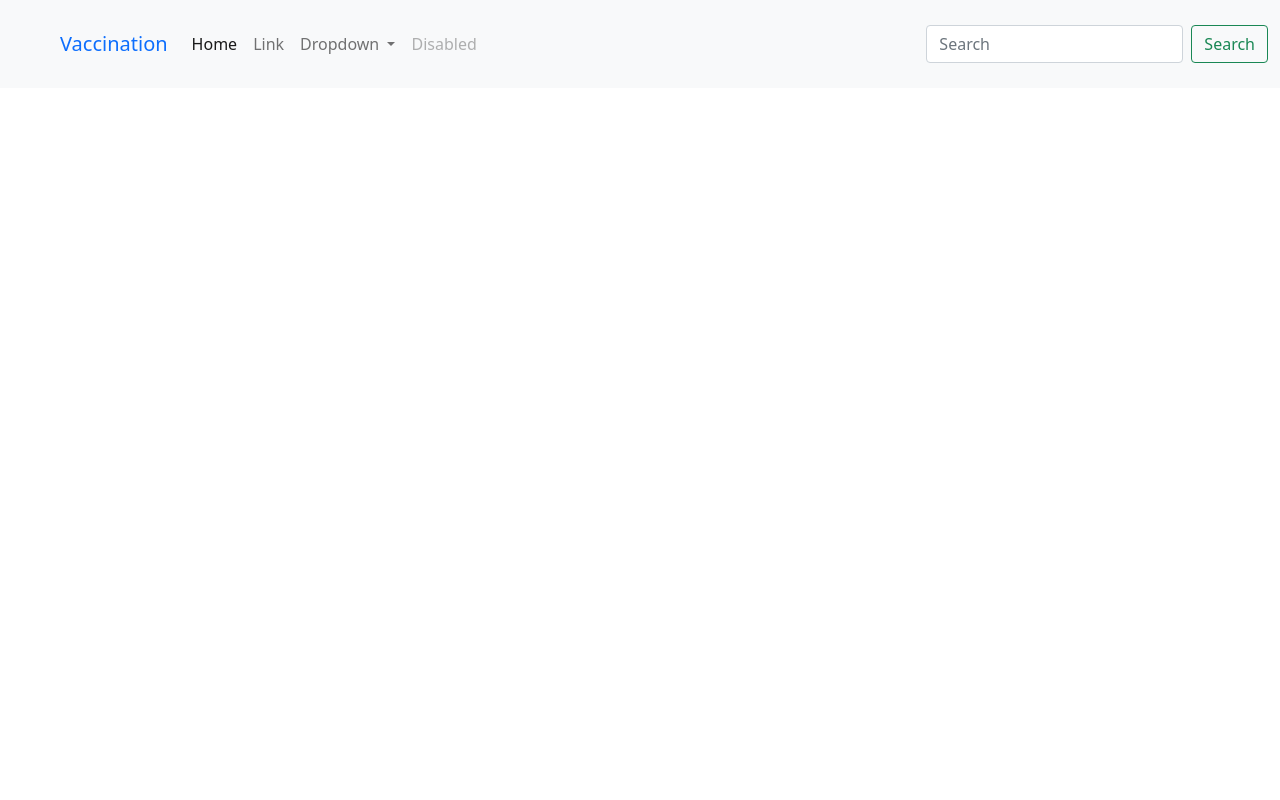
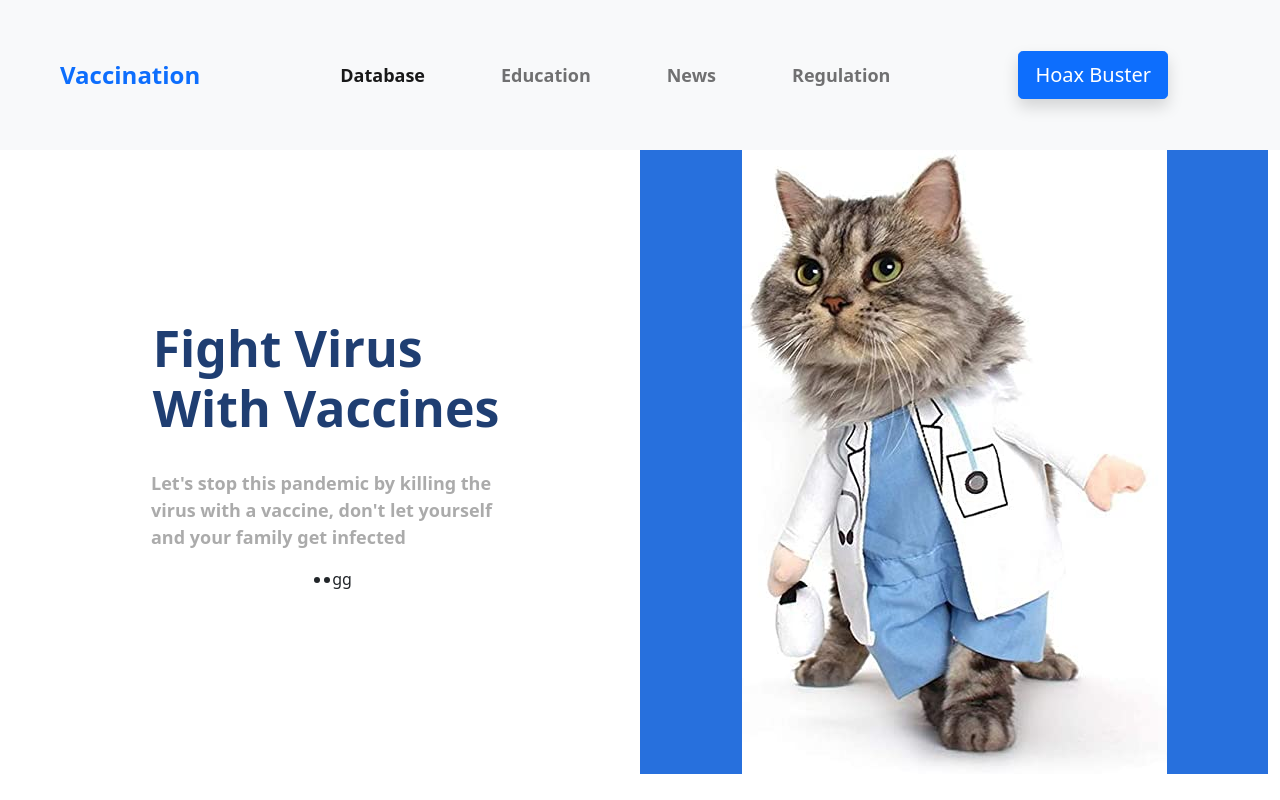
Before and after one commit to vicobettik/LaunchX.FrontEnd.Practica3, a plain HTML site: page index.html in a window 1280 px wide. Drawn offline with nearby package versions, Linux system fonts and the light colour scheme.

Commit message:
actualizacion archivos

```diff
--- a/index.html
+++ b/index.html
@@ -5,45 +5,53 @@
     <meta http-equiv="X-UA-Compatible" content="IE=edge">
     <meta name="viewport" content="width=device-width, initial-scale=1.0">
     <link href="https://cdn.jsdelivr.net/npm/bootstrap@5.1.3/dist/css/bootstrap.min.css" rel="stylesheet" integrity="sha384-1BmE4kWBq78iYhFldvKuhfTAU6auU8tT94WrHftjDbrCEXSU1oBoqyl2QvZ6jIW3" crossorigin="anonymous">
+    <link rel="stylesheet" href="./assets/css/styles.css">
     <title>Vaccination</title>
 </head>
 <body>
-    <nav class="navbar navbar-expand-lg navbar-light bg-light">
-        <div class="container-fluid">
-          <a class="navbar-brand text-primary mt-3 mb-3 ms-5" href="#">Vaccination</a>
+    <nav class="navbar navbar-expand-lg navbar-light bg-light menu">
+        <div class="container-fluid ">
+            <a class="navbar-brand text-primary mt-3 mb-3 ms-5 bold vac" href="index.html">Vaccination</a>
             <button class="navbar-toggler" type="button" data-bs-toggle="collapse" data-bs-target="#navbarSupportedContent" aria-controls="navbarSupportedContent" aria-expanded="false" aria-label="Toggle navigation">
                 <span class="navbar-toggler-icon"></span>
             </button>
-          <div class="collapse navbar-collapse" id="navbarSupportedContent">
-            <ul class="navbar-nav me-auto mb-2 mb-lg-0">
-              <li class="nav-item">
-                <a class="nav-link active" aria-current="page" href="#">Home</a>
+            <div class="collapse navbar-collapse links" id="navbarSupportedContent">
+            <ul class="navbar-nav ms-auto d-flex justify-content-between links_negros">
+                <li class="nav-item bold links_negros">
+                    <a class="nav-link active" href="#">Database</a>
                 </li>
-              <li class="nav-item">
-                <a class="nav-link" href="#">Link</a>
+                <li class="nav-item bold links_negros">
+                    <a class="nav-link" href="#">Education</a>
                 </li>
-              <li class="nav-item dropdown">
-                <a class="nav-link dropdown-toggle" href="#" id="navbarDropdown" role="button" data-bs-toggle="dropdown" aria-expanded="false">
-                  Dropdown
-                </a>
-                <ul class="dropdown-menu" aria-labelledby="navbarDropdown">
-                  <li><a class="dropdown-item" href="#">Action</a></li>
-                  <li><a class="dropdown-item" href="#">Another action</a></li>
-                  <li><hr class="dropdown-divider"></li>
-                  <li><a class="dropdown-item" href="#">Something else here</a></li>
-                </ul>
+                    <li class="nav-item bold links_negros">
+                <a class="nav-link" href="#">News</a>
                 </li>
-              <li class="nav-item">
-                <a class="nav-link disabled">Disabled</a>
+                <li class="nav-item bold links_negros">
+                    <a class="nav-link" href="#">Regulation</a>
                 </li>
             </ul>
-            <form class="d-flex">
-              <input class="form-control me-2" type="search" placeholder="Search" aria-label="Search">
-              <button class="btn btn-outline-success" type="submit">Search</button>
-            </form>
+            <button class="btn btn-primary btn-lg shadow" type="submit">Hoax Buster</button>
             </div>
         </div>
     </nav>
+
+    <section class="container-fluid d-flex">
+        <div class="col d-flex justify-content-center align-items-center flex-column">
+            <h1 class="titulo">Fight Virus <br>With Vaccines</h1>
+            <br>
+            <p class="parrafo">
+                Let's stop this pandemic by killing the virus with a vaccine, don't let yourself and your family get infected
+            </p>
+            <ul class="d-flex">
+                <li>g</li>
+                <li>g</li>
+            </ul>
+        </div>
+        <div class="col doctor">
+            <img src="./assets/img/doctor.jpg" style="margin: auto;">
+        </div>
+    </section>
+
 </body>
 <script src="https://cdn.jsdelivr.net/npm/bootstrap@5.1.3/dist/js/bootstrap.bundle.min.js" integrity="sha384-ka7Sk0Gln4gmtz2MlQnikT1wXgYsOg+OMhuP+IlRH9sENBO0LRn5q+8nbTov4+1p" crossorigin="anonymous"></script>
 </html>
```
Lines whose indentation alone changed are shown as unchanged.
